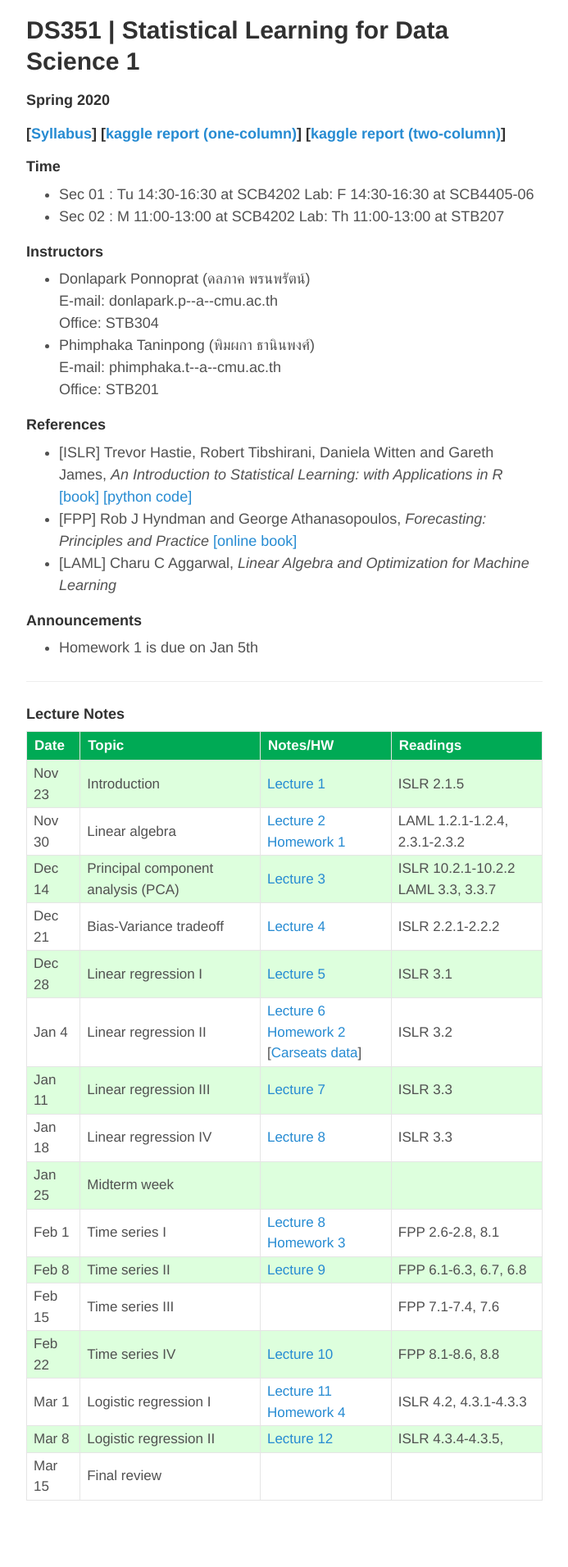
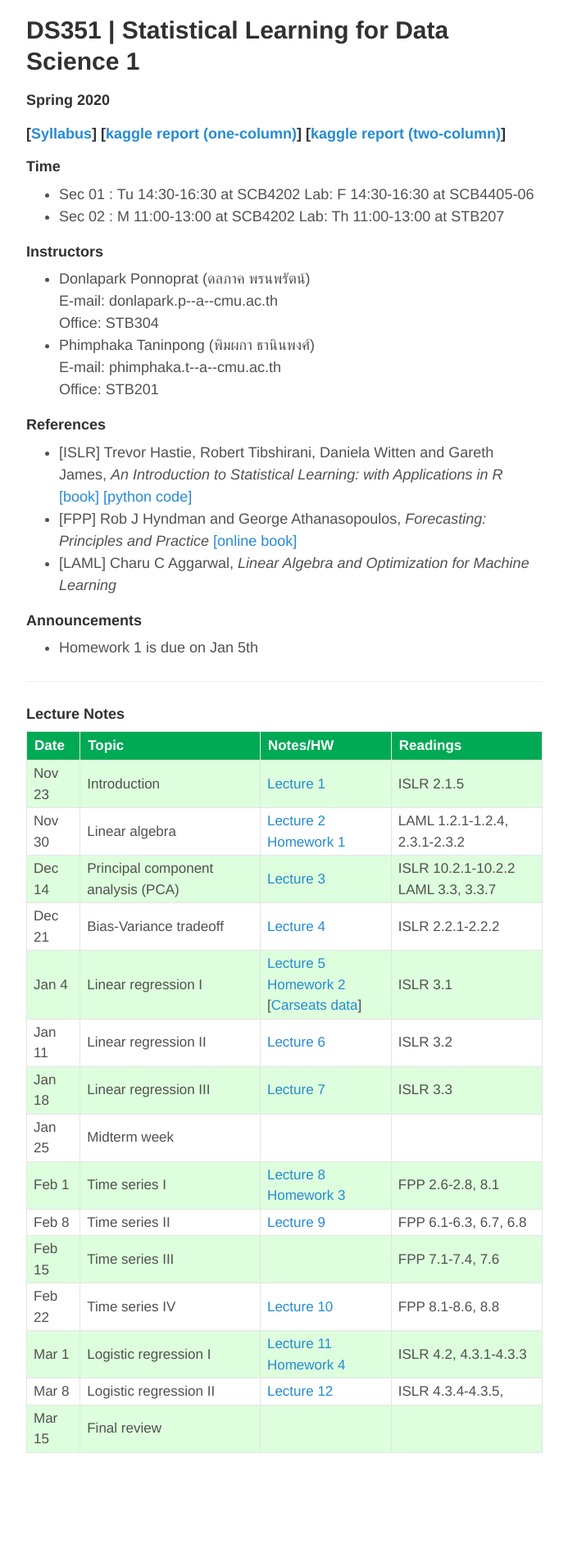
Before and after one commit to donlapark/ds351, a Jekyll site: the page built from index.html, in a window 1280 px wide. Shown: the whole page at 82% size, without its empty margins (293-986 px from the left). Built offline with Jekyll 4.4.1, drawn with Linux system fonts in a browser that asks for light colours; the list of posts is cut into pages by our own code; after the commit the page ends 1854 px from its top, so only the background shows below that.

Commit message:
added lecture5

```diff
--- a/index.html
+++ b/index.html
@@ -89,46 +89,35 @@ ISLR 2.2.1-2.2.2
 </td>
 </tr>
 <tr>
-<td> Dec 28 </td>
+<td> Jan 4 </td>
 <td> Linear regression I
 </td>
 <td>
 <a href="lectures/Lecture5.pdf">Lecture 5</a>
+<a href="homework/homework2.pdf">Homework 2</a><br/>
+[<a href="data/Carseats.csv">Carseats data</a>]
 </td>
 <td>
 ISLR 3.1
 </td>
 </tr>
 <tr>
-<td> Jan 4 </td>
+<td> Jan 11 </td>
 <td> Linear regression II
 </td>
 <td>
 <a href="lectures/Lecture6.pdf">Lecture 6</a><br/>
-<a href="homework/homework2.pdf">Homework 2</a><br/>
-[<a href="data/Carseats.csv">Carseats data</a>]
 </td>
 <td>
 ISLR 3.2
 </td>
 </tr>
 <tr>
-<td> Jan 11 </td>
+<td> Jan 18 </td>
 <td> Linear regression III
 </td>
 <td>
-<a href="lectures/Lecture6.pdf">Lecture 7</a>
-</td>
-<td>
-ISLR 3.3
-</td>
-</tr>
-<tr>
-<td> Jan 18 </td>
-<td> Linear regression IV
-</td>
-<td>
-<a href="lectures/Lecture7.pdf">Lecture 8</a>
+<a href="lectures/Lecture7.pdf">Lecture 7</a>
 </td>
 <td>
 ISLR 3.3
```
